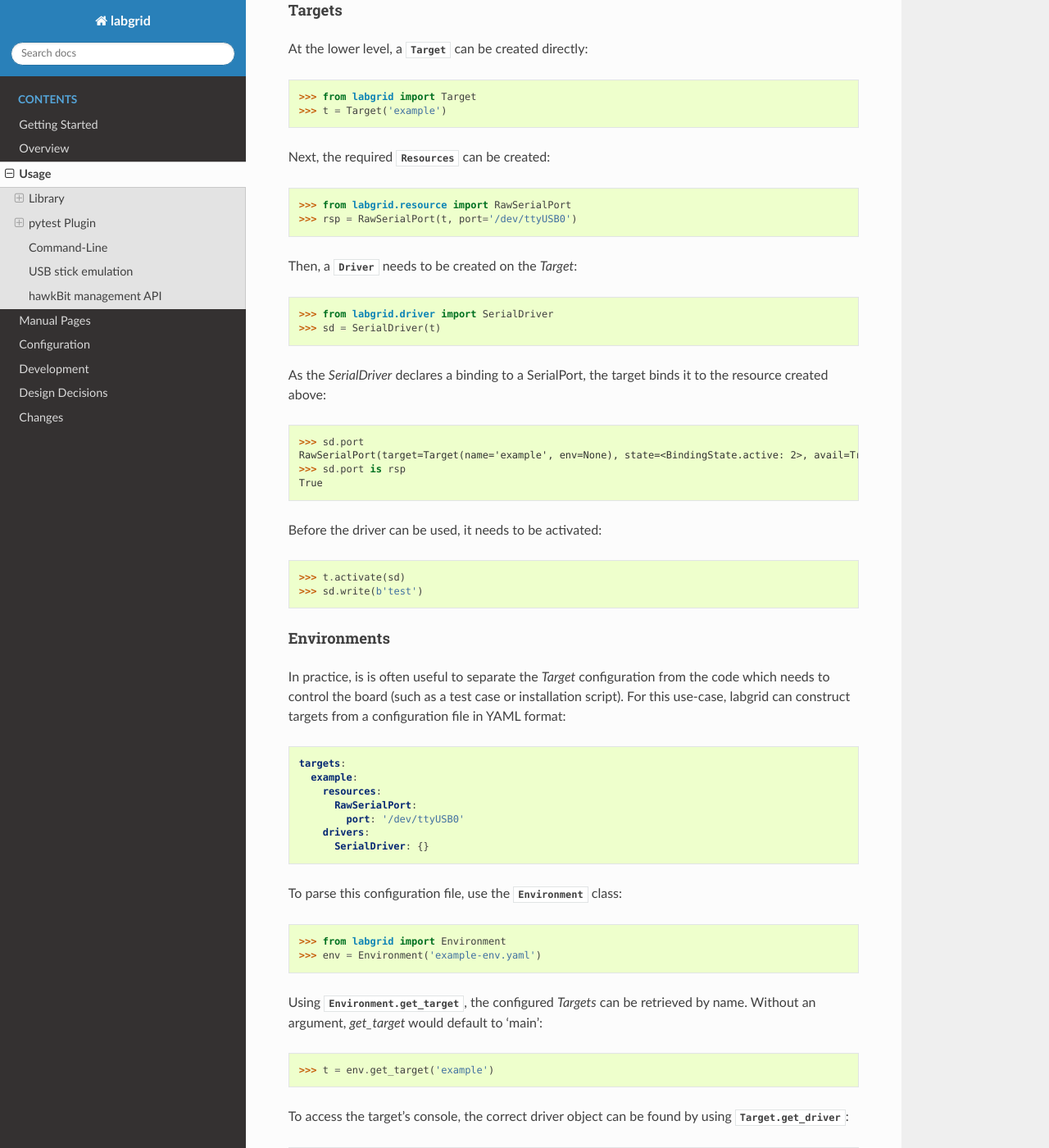
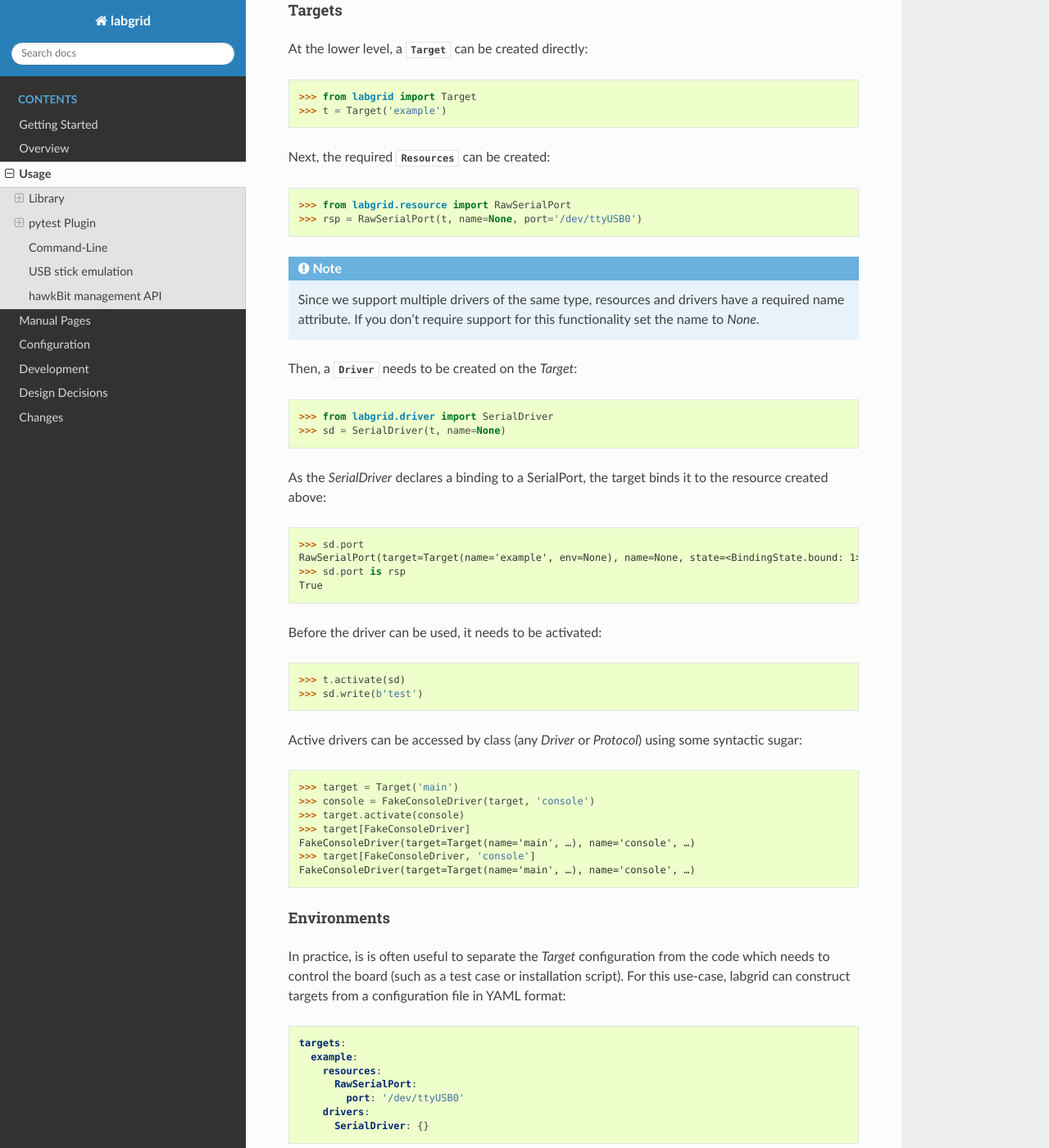
Before and after one commit to labgrid-project/labgrid, a Sphinx documentation site: the page built from doc/usage.rst, in a window 1280 px wide and 1400 px high, scrolled down 411 px. Shown: the whole window at 82% size. Built offline with Sphinx 7.4.7 and the Read the Docs theme 2.0.0, drawn with Linux system fonts in a browser that asks for light colours; pages that are not in the unit, such as notebooks, are missing from menus; some of the changed text lies outside the part shown.

Commit message:
doc: update with information about multiple drivers
Signed-off-by: Rouven Czerwinski <r.czerwinski@pengutronix.de>
Signed-off-by: Jan Luebbe <jlu@pengutronix.de>

```diff
--- a/doc/usage.rst
+++ b/doc/usage.rst
@@ -22,18 +22,24 @@
 Next, the required :any:`Resources <Resource>` can be created::
 
   >>> from labgrid.resource import RawSerialPort
-  >>> rsp = RawSerialPort(t, port='/dev/ttyUSB0')
+  >>> rsp = RawSerialPort(t, name=None, port='/dev/ttyUSB0')
+
+.. note::
+   Since we support multiple drivers of the same type, resources and drivers
+   have a required name attribute. If you don't require support for this
+   functionality set the name to `None`.
 
 Then, a :any:`Driver` needs to be created on the `Target`::
 
   >>> from labgrid.driver import SerialDriver
-  >>> sd = SerialDriver(t)
+  >>> sd = SerialDriver(t, name=None)
+
 
 As the `SerialDriver` declares a binding to a SerialPort, the target binds it
 to the resource created above::
 
   >>> sd.port
-  RawSerialPort(target=Target(name='example', env=None), state=<BindingState.active: 2>, avail=True, port='/dev/ttyUSB0', speed=115200)
+  RawSerialPort(target=Target(name='example', env=None), name=None, state=<BindingState.bound: 1>, avail=True, port='/dev/ttyUSB0', speed=115200)
   >>> sd.port is rsp
   True
 
@@ -41,6 +47,17 @@
 
   >>> t.activate(sd)
   >>> sd.write(b'test')
+
+Active drivers can be accessed by class (any `Driver` or `Protocol`) using some
+syntactic sugar::
+
+  >>> target = Target('main')
+  >>> console = FakeConsoleDriver(target, 'console')
+  >>> target.activate(console)
+  >>> target[FakeConsoleDriver]
+  FakeConsoleDriver(target=Target(name='main', …), name='console', …)
+  >>> target[FakeConsoleDriver, 'console']
+  FakeConsoleDriver(target=Target(name='main', …), name='console', …)
 
 Environments
 ^^^^^^^^^^^^
@@ -77,7 +94,7 @@
   >>> from labgrid.protocol import ConsoleProtocol
   >>> cp = t.get_driver(ConsoleProtocol)
   >>> cp
-  SerialDriver(target=Target(name='example', env=Environment(config_file='example.yaml')), state=<BindingState.active: 2>)
+  SerialDriver(target=Target(name='example', env=Environment(config_file='example.yaml')), name=None, state=<BindingState.active: 2>, txdelay=0.0)
   >>> cp.write(b'test')
 
 When using the ``get_driver`` method, the driver is automatically activated.
```
Also changed, not shown: doc/development.rst (+0 -18 lines), doc/overview.rst (+19 -0 lines).
